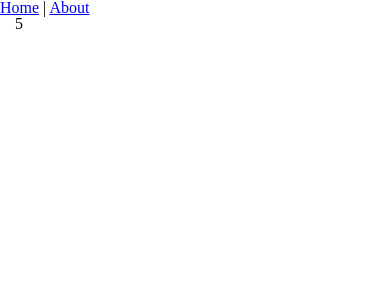
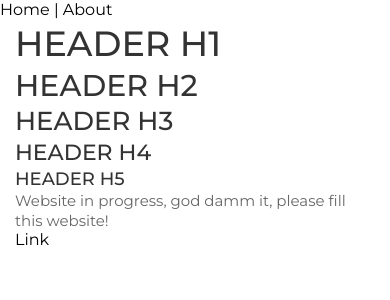
Before and after one commit to Radek-Wawrzyk/Vue-Shop, a Vue app: page / in a window 390 px wide. Shown: the top 300 px of the page. Built offline with nearby package versions, Linux system fonts and the light colour scheme.

Commit message:
Add - Typography SCSS file
Also one change in Reset CSS (font-size: 15px), and add presentation for typography in App.vue

```diff
--- a/src/App.vue
+++ b/src/App.vue
@@ -6,7 +6,15 @@
     </div>
     <div class="container">
       <div class="row">
-        <div class="col-5">5</div>
+        <div class="col-md-5">
+          <h1>Header H1</h1>
+          <h2>Header H2</h2>
+          <h3>Header H3</h3>
+          <h4>Header H4</h4>
+          <h5>Header H5</h5>
+          <p>Website in progress, god damm it, please fill this website! </p>
+          <a href="#">Link</a>
+        </div>
       </div>
     </div>
     <router-view/>
--- /dev/null
+++ b/src/Styles/Components/typography.scss
@@ -0,0 +1,47 @@
+//Font
+@import url('https://fonts.googleapis.com/css?family=Montserrat:300,500,400,600,700&subset=latin-ext');
+
+body, html { font-family: 'Montserrat', sans-serif; }
+
+//Typography
+
+h1,h2,h3,h4,h5,h6 {
+  font-weight: 500;
+  text-transform: uppercase;
+  color: $greyDark;
+}
+
+h1 { font-size: 40px; }
+h2 { font-size: 35px; }
+h3 { font-size: 30px; }
+h4 { font-size: 25px; }
+h5 { font-size: 20px; }
+h6 { font-size: 18px; }
+
+p { font-size: 15px; color: $greyMedium; }
+
+//Links
+
+a {
+  color: inherit;
+  text-decoration: none;
+  outline-color: $gold;
+}
+
+//Media
+
+@media screen and (max-width: 768px) {
+  h1 { font-size: 38px; }
+  h2 { font-size: 33px; }
+  h3 { font-size: 30px; }
+  h4 { font-size: 22px; }
+  h5 { font-size: 19px; }
+}
+
+@media screen and (max-width: 576px) {
+  h1 { font-size: 35px; }
+  h2 { font-size: 30px; }
+  h3 { font-size: 26px; }
+  h4 { font-size: 22px; }
+  h5 { font-size: 18px; }
+}
--- a/src/Styles/ResetCSS/reset.scss
+++ b/src/Styles/ResetCSS/reset.scss
@@ -14,7 +14,7 @@ time, mark, audio, video {
 	margin: 0;
 	padding: 0;
 	border: 0;
-	font-size: 100%;
+	font-size: 15px;
 	font: inherit;
 	vertical-align: baseline;
 }
@@ -24,7 +24,7 @@ footer, header, hgroup, menu, nav, section {
 	display: block;
 }
 body {
-	line-height: 1;
+	line-height: 1.3;
 }
 ol, ul {
 	list-style: none;
--- a/src/Styles/main.scss
+++ b/src/Styles/main.scss
@@ -1,2 +1,5 @@
 //Colors
 @import "./Components/colors";
+
+//Typography
+@import "./Components/typography";
```
